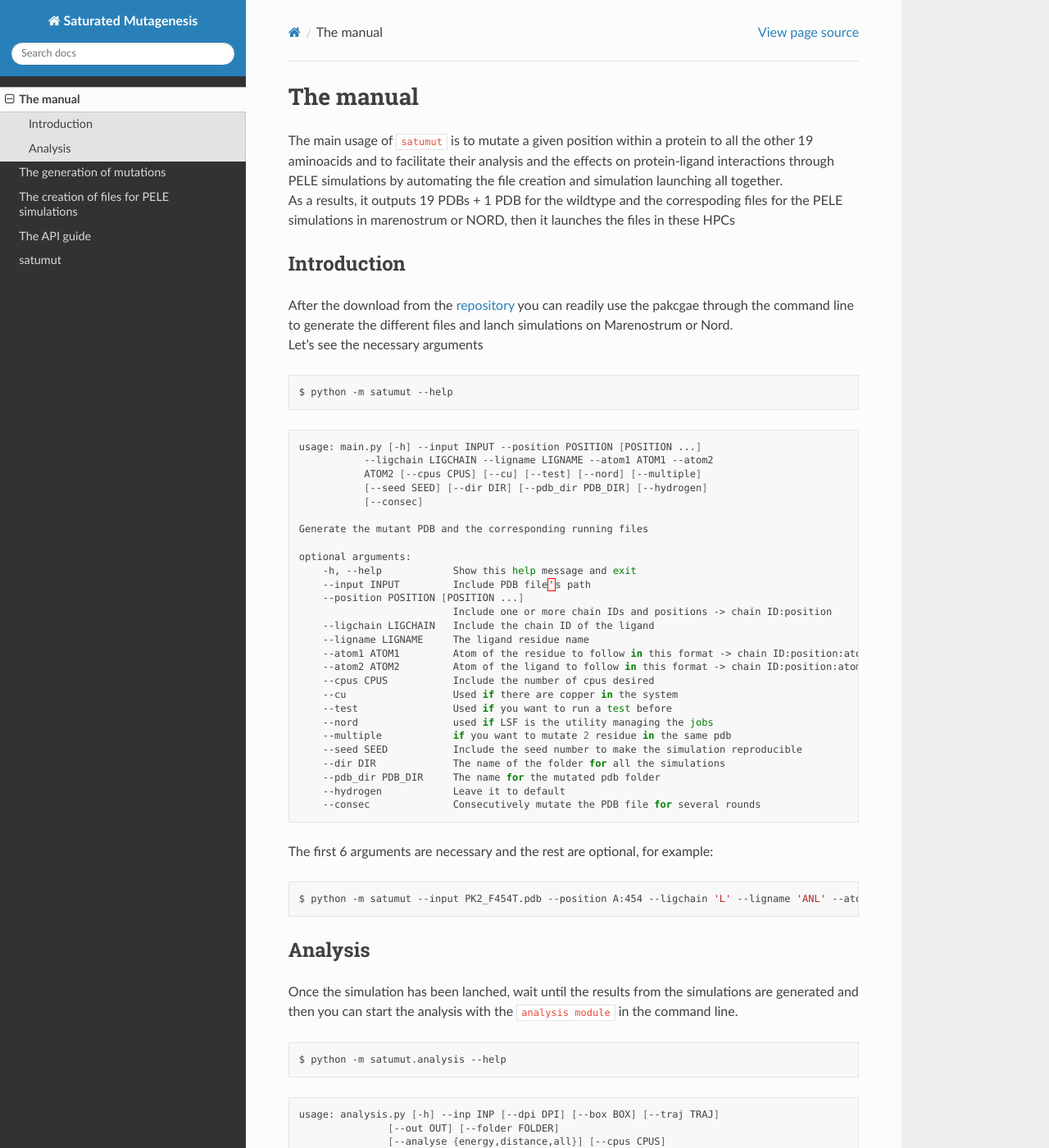
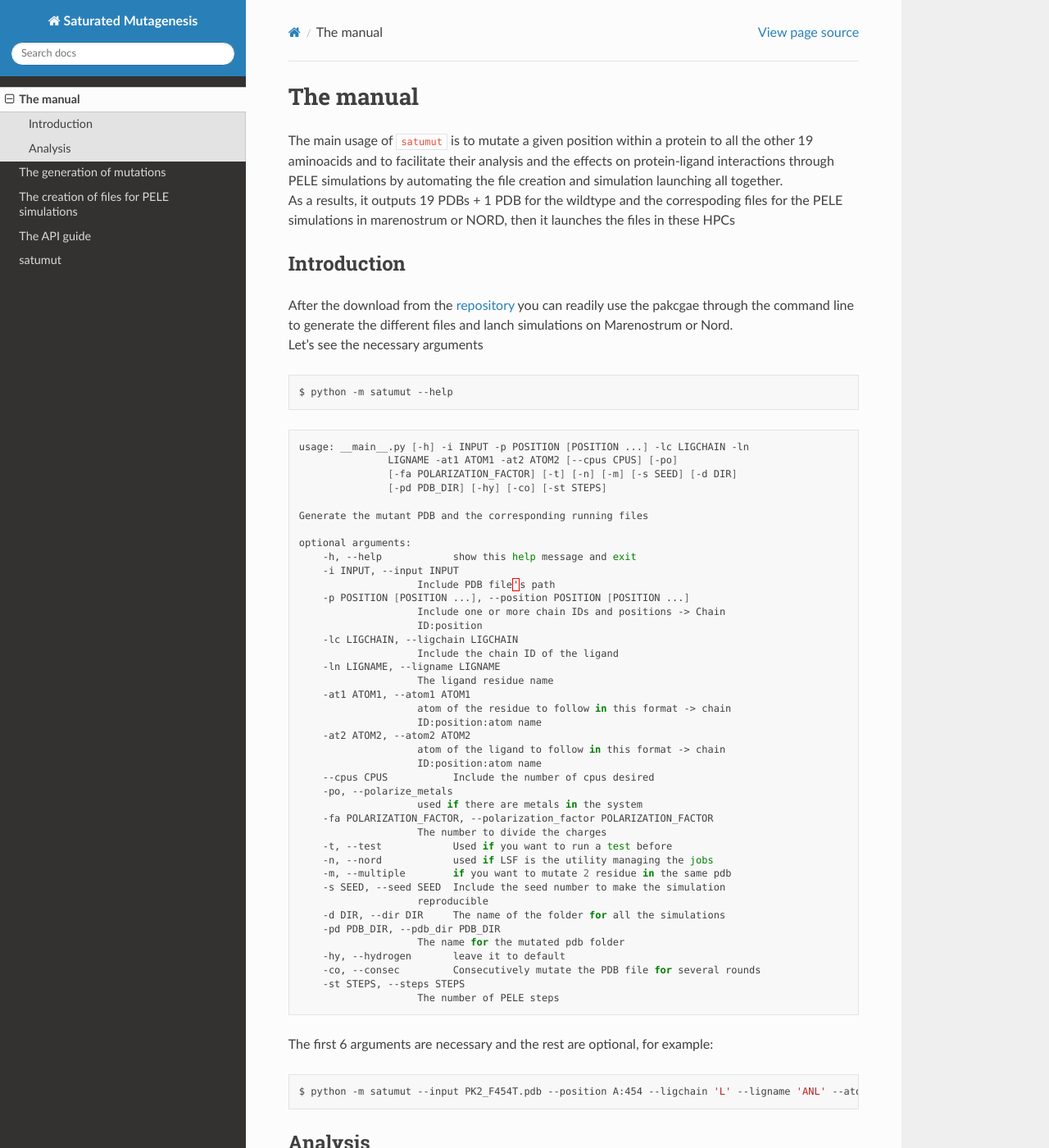
Before and after one commit to etiur/satmutagenesis, a Sphinx documentation site: the page built from docs/source/manual.rst, in a window 1280 px wide and 1400 px high. Shown: the whole window at 82% size. Built offline with Sphinx 7.4.7 and the Read the Docs theme 2.0.0, drawn with Linux system fonts in a browser that asks for light colours.

Commit message:
added the flag for metal charges

```diff
--- a/docs/source/manual.rst
+++ b/docs/source/manual.rst
@@ -15,39 +15,53 @@ Introduction
 
 .. code-block:: bash
 
-    usage: main.py [-h] --input INPUT --position POSITION [POSITION ...]
-               --ligchain LIGCHAIN --ligname LIGNAME --atom1 ATOM1 --atom2
-               ATOM2 [--cpus CPUS] [--cu] [--test] [--nord] [--multiple]
-               [--seed SEED] [--dir DIR] [--pdb_dir PDB_DIR] [--hydrogen]
-               [--consec]
+    usage: __main__.py [-h] -i INPUT -p POSITION [POSITION ...] -lc LIGCHAIN -ln
+                   LIGNAME -at1 ATOM1 -at2 ATOM2 [--cpus CPUS] [-po]
+                   [-fa POLARIZATION_FACTOR] [-t] [-n] [-m] [-s SEED] [-d DIR]
+                   [-pd PDB_DIR] [-hy] [-co] [-st STEPS]
 
     Generate the mutant PDB and the corresponding running files
 
     optional arguments:
-        -h, --help            Show this help message and exit
-        --input INPUT         Include PDB file's path
-        --position POSITION [POSITION ...]
-                              Include one or more chain IDs and positions -> chain ID:position
-        --ligchain LIGCHAIN   Include the chain ID of the ligand
-        --ligname LIGNAME     The ligand residue name
-        --atom1 ATOM1         Atom of the residue to follow in this format -> chain ID:position:atom name
-        --atom2 ATOM2         Atom of the ligand to follow in this format -> chain ID:position:atom name
+        -h, --help            show this help message and exit
+        -i INPUT, --input INPUT
+                        Include PDB file's path
+        -p POSITION [POSITION ...], --position POSITION [POSITION ...]
+                        Include one or more chain IDs and positions -> Chain
+                        ID:position
+        -lc LIGCHAIN, --ligchain LIGCHAIN
+                        Include the chain ID of the ligand
+        -ln LIGNAME, --ligname LIGNAME
+                        The ligand residue name
+        -at1 ATOM1, --atom1 ATOM1
+                        atom of the residue to follow in this format -> chain
+                        ID:position:atom name
+        -at2 ATOM2, --atom2 ATOM2
+                        atom of the ligand to follow in this format -> chain
+                        ID:position:atom name
         --cpus CPUS           Include the number of cpus desired
-        --cu                  Used if there are copper in the system
-        --test                Used if you want to run a test before
-        --nord                used if LSF is the utility managing the jobs
-        --multiple            if you want to mutate 2 residue in the same pdb
-        --seed SEED           Include the seed number to make the simulation reproducible
-        --dir DIR             The name of the folder for all the simulations
-        --pdb_dir PDB_DIR     The name for the mutated pdb folder
-        --hydrogen            Leave it to default
-        --consec              Consecutively mutate the PDB file for several rounds
+        -po, --polarize_metals
+                        used if there are metals in the system
+        -fa POLARIZATION_FACTOR, --polarization_factor POLARIZATION_FACTOR
+                        The number to divide the charges
+        -t, --test            Used if you want to run a test before
+        -n, --nord            used if LSF is the utility managing the jobs
+        -m, --multiple        if you want to mutate 2 residue in the same pdb
+        -s SEED, --seed SEED  Include the seed number to make the simulation
+                        reproducible
+        -d DIR, --dir DIR     The name of the folder for all the simulations
+        -pd PDB_DIR, --pdb_dir PDB_DIR
+                        The name for the mutated pdb folder
+        -hy, --hydrogen       leave it to default
+        -co, --consec         Consecutively mutate the PDB file for several rounds
+        -st STEPS, --steps STEPS
+                        The number of PELE steps
 
 The first 6 arguments are necessary and the rest are optional, for example:
 
 .. code-block:: bash
 
-    $ python -m satumut --input PK2_F454T.pdb --position A:454 --ligchain 'L' --ligname 'ANL' --atom1 "C:1:CU" --atom2 "L:1:N1" --cu --test
+    $ python -m satumut --input PK2_F454T.pdb --position A:454 --ligchain 'L' --ligname 'ANL' --atom1 "C:1:CU" --atom2 "L:1:N1" -po --test
 
 
 Analysis
```
Also changed, not shown: docs/source/Api_examples.rst (+4 -4 lines), docs/source/pele_files.rst (+29 -20 lines), 17 other files.
